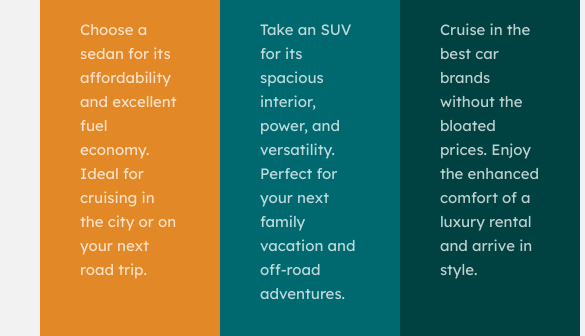
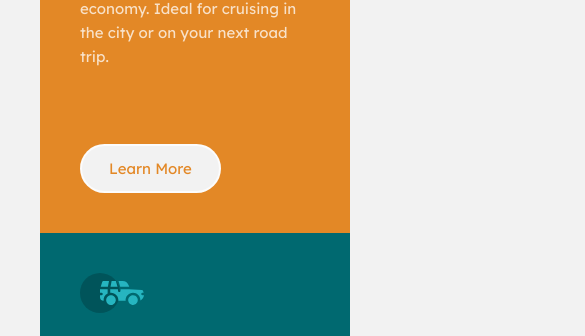
Before and after one commit to KellyRodrigues85/3-column-preview-card-component-main, a plain HTML site: page index.html in a window 390 px wide. Shown: the part 261-597 px from the top of the page, 585 px wide, since content can reach past the window. Drawn offline with Linux system fonts and the light colour scheme.

Commit message:
making responsive

```diff
--- a/style.css
+++ b/style.css
@@ -80,3 +80,9 @@ body{
     color: hsl(0, 0%, 95%);
     background: transparent;
 }
+
+@media only screen and (max-width: 768px ){
+    .wrapper {
+        grid-template-columns: auto;
+    }
+}
```
